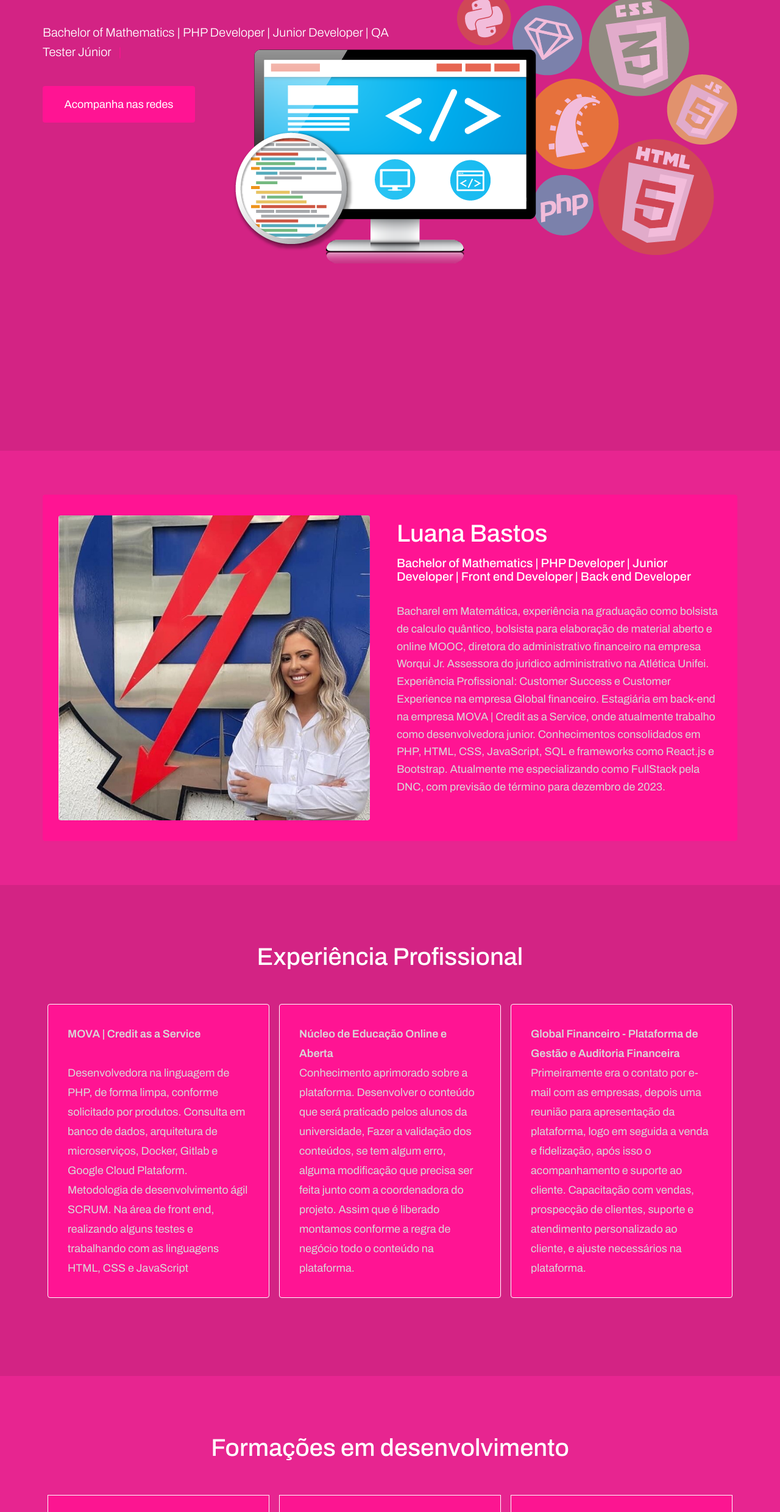
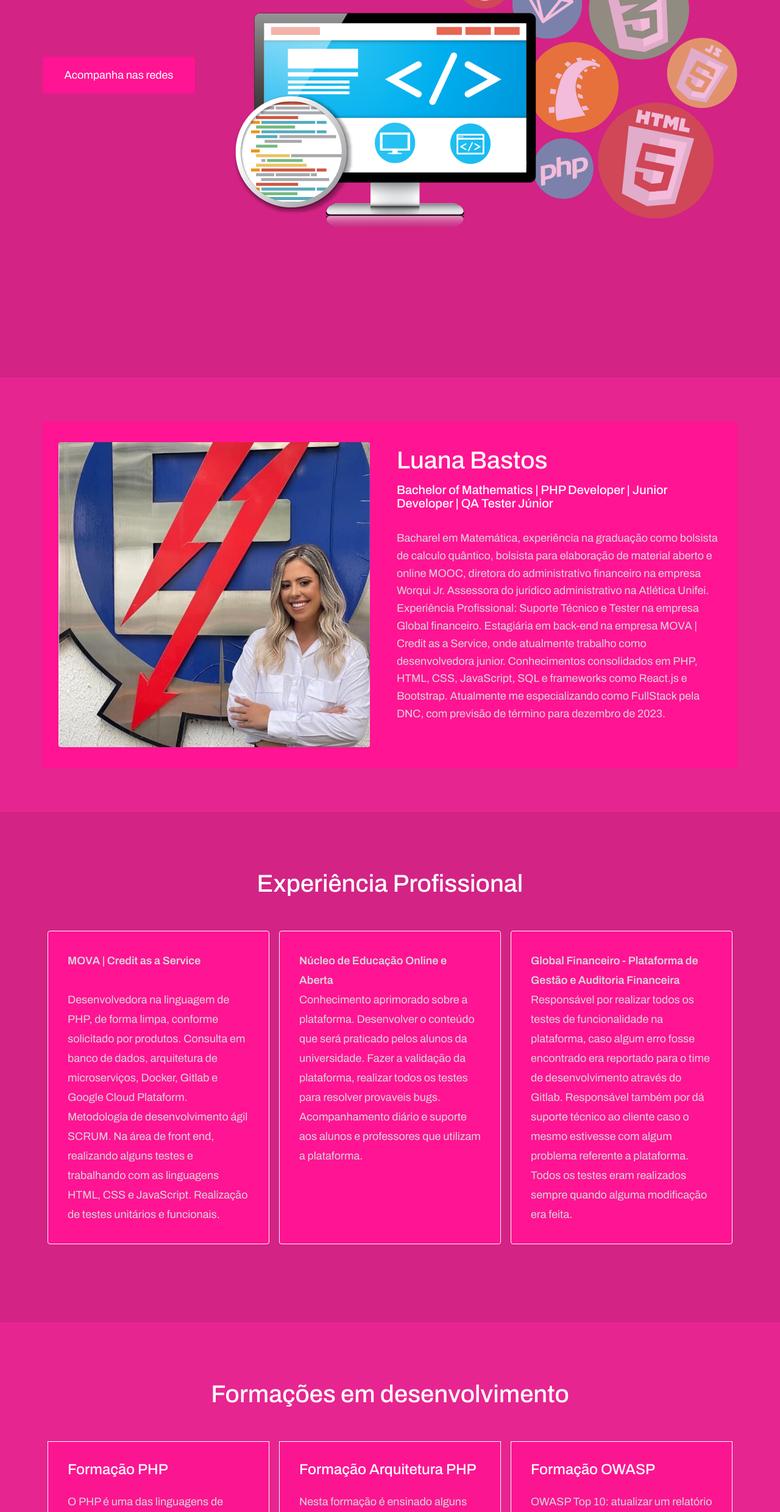
Before and after one commit to luanaabastos/portfolio, a plain HTML site: page index.html in a window 1280 px wide. Shown: the part 321-2800 px from the top of the page at 61% size. Drawn offline with nearby package versions, Linux system fonts and the light colour scheme; a script that the page names is missing.

Commit message:
alteracao no index e style

```diff
--- a/assets/css/style.css
+++ b/assets/css/style.css
@@ -207,7 +207,7 @@ header .grid-layout nav .nav-list li a:hover {
   background-image: url("kisspng-c-compiler-computer-programming-computer-software-training-courses-5b3478f5599478.0298489515301654933669.png");
   background-repeat: no-repeat;
   background-position: right;
-  min-height: 95vh;
+  min-height: 80vh;
 }
 @media screen and (max-width: 992px) {
   #s-home .grid-layout #home {
--- a/index.html
+++ b/index.html
@@ -11,8 +11,8 @@
   <meta name="copyright" content="Luana Bastos" />
   <meta http-equiv="content-language" content="pt-br" />
   <meta property="og:image" content="" />
-  <meta property="og:title" content="Portfólio // Luana Bastos" />
-  <meta property="og:description" content="Portfólio // Luana Bastos" />
+  <meta property="og:title" content="Portfólio Luana Bastos" />
+  <meta property="og:description" content="Portfólio Luana Bastos" />
   <link rel="preconnect" href="https://fonts.googleapis.com" />
   <link rel="preconnect" href="https://fonts.gstatic.com" crossorigin />
   <link href="https://fonts.googleapis.com/css2?family=Archivo:wght@300;400;500;600&display=swap" rel="stylesheet" />
@@ -22,7 +22,7 @@
   <link rel="apple-touch-icon" href="My project-1.png" />
   <link rel="canonical" href="https://luanabastos.com/" />
   <script src="assets/js/svg-inject.min.js"></script>
-  <title>Portfólio //LUana Bastos</title>
+  <title>Portfólio Luana Bastos</title>
 </head>
 
 <body>
@@ -64,10 +64,7 @@
                 <span>o mundo da programação</span>
                 na minha rotina.
               </h1>
-              <p class="typewriter">
-                Bachelor of Mathematics | PHP Developer | Junior Developer | QA Tester Júnior
-              </p>
-
+              <br><br><br><br><br><br>
               <a href="redessociais.html" rel="noopener" target="_blank" class="delayExtraBigReveal">
                 Acompanha nas redes
               </a>
@@ -84,13 +81,13 @@
           </div>
           <div>
             <h2 class="delaySmallReveal">Luana Bastos</h2>
-            <h4 class="delayMediumReveal">Bachelor of Mathematics | PHP Developer | Junior Developer | Front end
-              Developer | Back end Developer</h4>
+            <h4 class="delayMediumReveal">Bachelor of Mathematics | PHP Developer | Junior Developer | QA Tester Júnior
+            </h4>
             <p class="delayLargeReveal">
               Bacharel em Matemática, experiência na graduação como bolsista de calculo quântico,
               bolsista para elaboração de material aberto e online MOOC, diretora do administrativo financeiro na
               empresa Worqui Jr. Assessora do juridico administrativo na Atlética Unifei.
-              Experiência Profissional: Customer Success e Customer Experience na empresa Global financeiro.
+              Experiência Profissional: Suporte Técnico e Tester na empresa Global financeiro.
               Estagiária em back-end na empresa MOVA | Credit as a Service, onde atualmente trabalho como desenvolvedora
               junior.
               Conhecimentos consolidados em PHP, HTML, CSS, JavaScript, SQL e frameworks como React.js e Bootstrap.
@@ -113,7 +110,7 @@
               Google Cloud Plataform.
               Metodologia de desenvolvimento ágil SCRUM.
               Na área de front end, realizando alguns testes e trabalhando com as linguagens HTML, CSS e
-              JavaScript
+              JavaScript. Realização de testes unitários e funcionais.
               <b></b>
             </p>
             <!-- <a href="https://www.linkedin.com/in/luana-do-amaral-bastos-a770a41b7/" rel="noopener" target="_blank"
@@ -123,10 +120,8 @@
           <article class="intervalCardReveal teslabank">
             <p><b>Núcleo de Educação Online e Aberta</b><br>
               Conhecimento aprimorado sobre a plataforma.
-              Desenvolver o conteúdo que será praticado pelos alunos da universidade,
-              Fazer a validação dos conteúdos, se tem algum erro, alguma modificação que
-              precisa ser feita junto com a coordenadora do projeto.
-              Assim que é liberado montamos conforme a regra de negócio todo o conteúdo na plataforma.
+              Desenvolver o conteúdo que será praticado pelos alunos da universidade.
+              Fazer a validação da plataforma, realizar todos os testes para resolver provaveis bugs. Acompanhamento diário e suporte aos alunos e professores que utilizam a plataforma.
             </p>
             <!-- <a href="https://www.linkedin.com/in/luana-do-amaral-bastos-a770a41b7/" rel="noopener" target="_blank"
               id="teslabank">Saber Mais
@@ -134,11 +129,11 @@
           </article>
           <article class="intervalCardReveal teslabank">
             <p><b>Global Financeiro - Plataforma de Gestão e Auditoria Financeira</b><br>
-              Primeiramente era o contato por e-mail com as empresas, depois uma reunião para
-              apresentação da plataforma, logo em seguida a venda e fidelização, após isso o
-              acompanhamento e suporte ao cliente. Capacitação com vendas,
-              prospecção de clientes, suporte e atendimento personalizado ao cliente, e ajuste necessários na
+              Responsável por realizar todos os testes de funcionalidade na plataforma, caso algum erro fosse encontrado
+              era reportado para o time de desenvolvimento através do Gitlab.
+              Responsável também por dá suporte técnico ao cliente caso o mesmo estivesse com algum problema referente a
               plataforma.
+              Todos os testes eram realizados sempre quando alguma modificação era feita.
 
             </p>
             <!-- <a href="https://www.linkedin.com/in/luana-do-amaral-bastos-a770a41b7/" rel="noopener" target="_blank"
@@ -216,6 +211,15 @@
               qualidade, git e github.
             </p>
             <a href="https://www.linkedin.com/learning/certificates/3dbfdea87b7f21bb3fb4ecc96f14288f55b37229ff8910bb8cde48881aead49a"
+              rel="noopener" target="_blank" id="efront">Visualizar credencial
+            </a>
+          </article>
+          <article class="intervalCardReveal efront">
+            <h3>Carreira QA: processos e automação de testes com cypress</h3>
+            <p>
+              Planejar os testes e elaborar o plano de testes visando reutilização. Elabora estimativas para projetos de testes. Elaborar os cenários e casos de testes, especificar a massa de dados para testes, elabora e implementa os procedimentos (scripts) e roteiros de teste. Avaliar os riscos e impactos nos testes, configurar o ambiente para os testes.
+            </p>
+            <a href="https://cursos.alura.com.br/user/lu-a-ba57/degree-carreira-tester-qa-281969/certificate"
               rel="noopener" target="_blank" id="efront">Visualizar credencial
             </a>
           </article>
```
